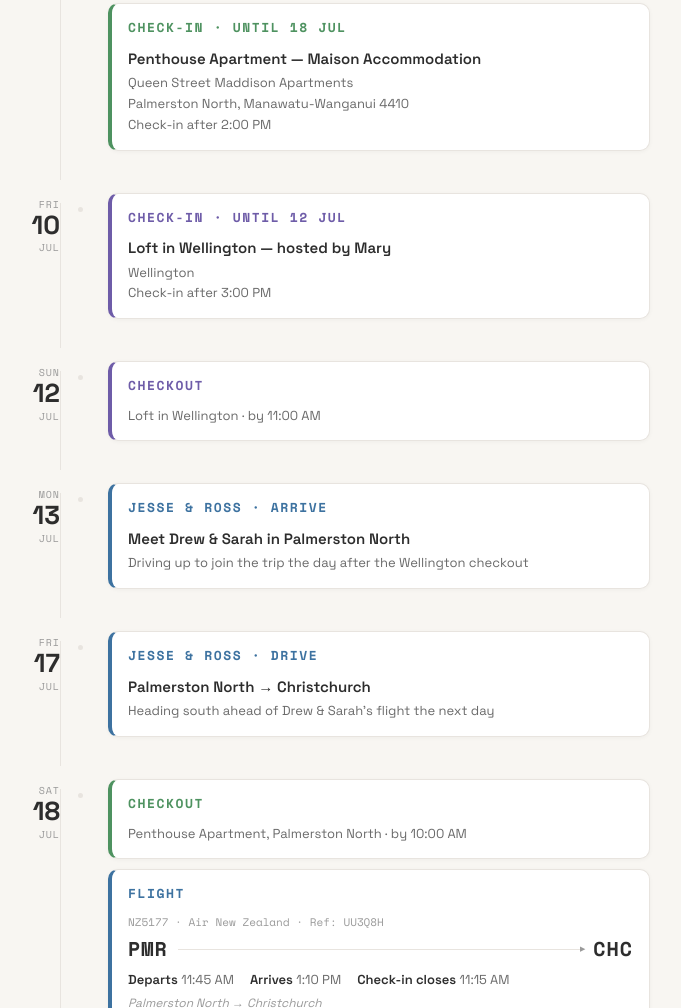
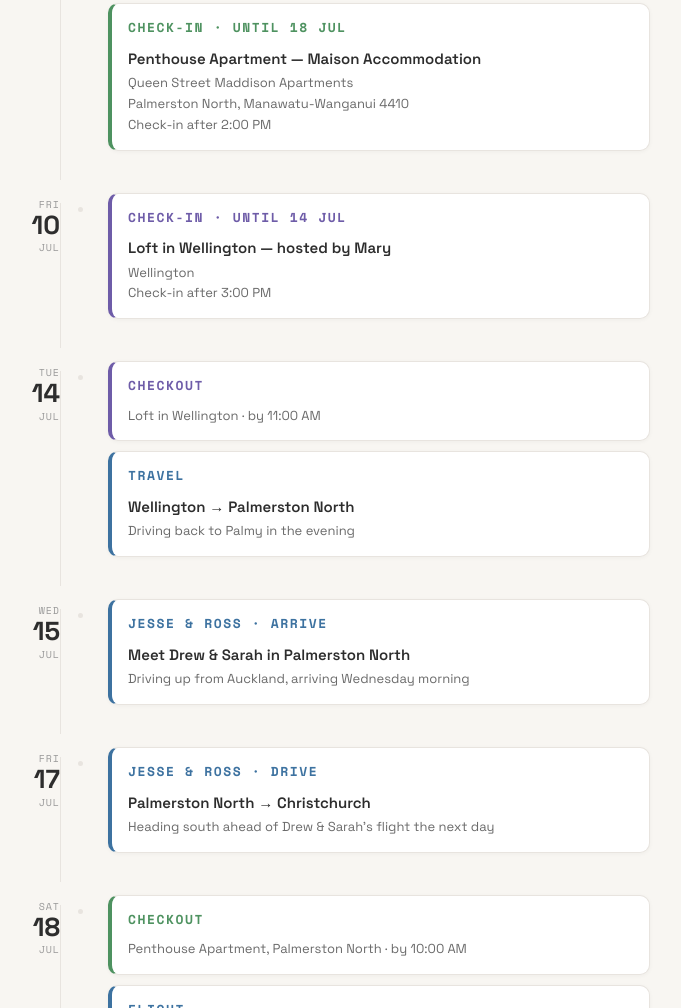
Before and after one commit to CrispBlueFlame/DrewVisitsLizards, a plain HTML site: page index.html in a window 1280 px wide. Shown: the part 827-1835 px from the top of the page, without its empty margins (330-1011 px from the left). Drawn offline with nearby package versions, Linux system fonts and the light colour scheme.

Commit message:
Extend Wellington stay: check out Tue 14 Jul. J&R arrive Palmy Wed 15 Jul.

```diff
--- a/index.html
+++ b/index.html
@@ -339,7 +339,7 @@
       </div>
       <div class="events-col">
         <div class="card c-lavender">
-          <div class="card-type">Check-in · until 12 Jul</div>
+          <div class="card-type">Check-in · until 14 Jul</div>
           <div class="stay-name">Loft in Wellington — hosted by Mary</div>
           <div class="stay-details">
             Wellington<br>
@@ -349,11 +349,11 @@
       </div>
     </div>
 
-    <!-- Jul 12 -->
+    <!-- Jul 14 -->
     <div class="day-block">
       <div class="date-col">
-        <span class="day-name">Sun</span>
-        <span class="day-num">12</span>
+        <span class="day-name">Tue</span>
+        <span class="day-num">14</span>
         <span class="month">Jul</span>
       </div>
       <div class="events-col">
@@ -361,21 +361,26 @@
           <div class="card-type">Checkout</div>
           <div class="stay-details">Loft in Wellington · by 11:00 AM</div>
         </div>
+        <div class="card c-slate">
+          <div class="card-type">Travel</div>
+          <div class="stay-name">Wellington &rarr; Palmerston North</div>
+          <div class="stay-details">Driving back to Palmy in the evening</div>
+        </div>
       </div>
     </div>
 
-    <!-- Jul 13 -->
+    <!-- Jul 15 -->
     <div class="day-block">
       <div class="date-col">
-        <span class="day-name">Mon</span>
-        <span class="day-num">13</span>
+        <span class="day-name">Wed</span>
+        <span class="day-num">15</span>
         <span class="month">Jul</span>
       </div>
       <div class="events-col">
         <div class="card c-slate">
           <div class="card-type">Jesse &amp; Ross · Arrive</div>
           <div class="stay-name">Meet Drew &amp; Sarah in Palmerston North</div>
-          <div class="stay-details">Driving up to join the trip the day after the Wellington checkout</div>
+          <div class="stay-details">Driving up from Auckland, arriving Wednesday morning</div>
         </div>
       </div>
     </div>
```
Also changed, not shown: calendar.html (+4 -4 lines).
